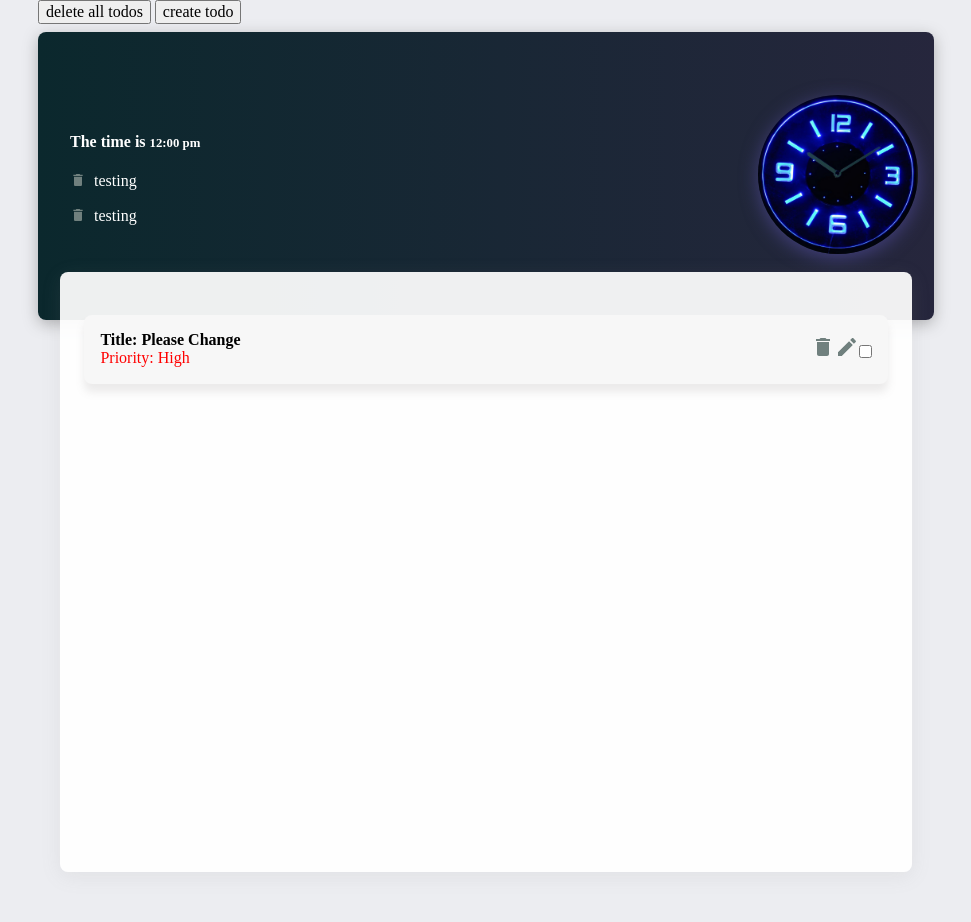
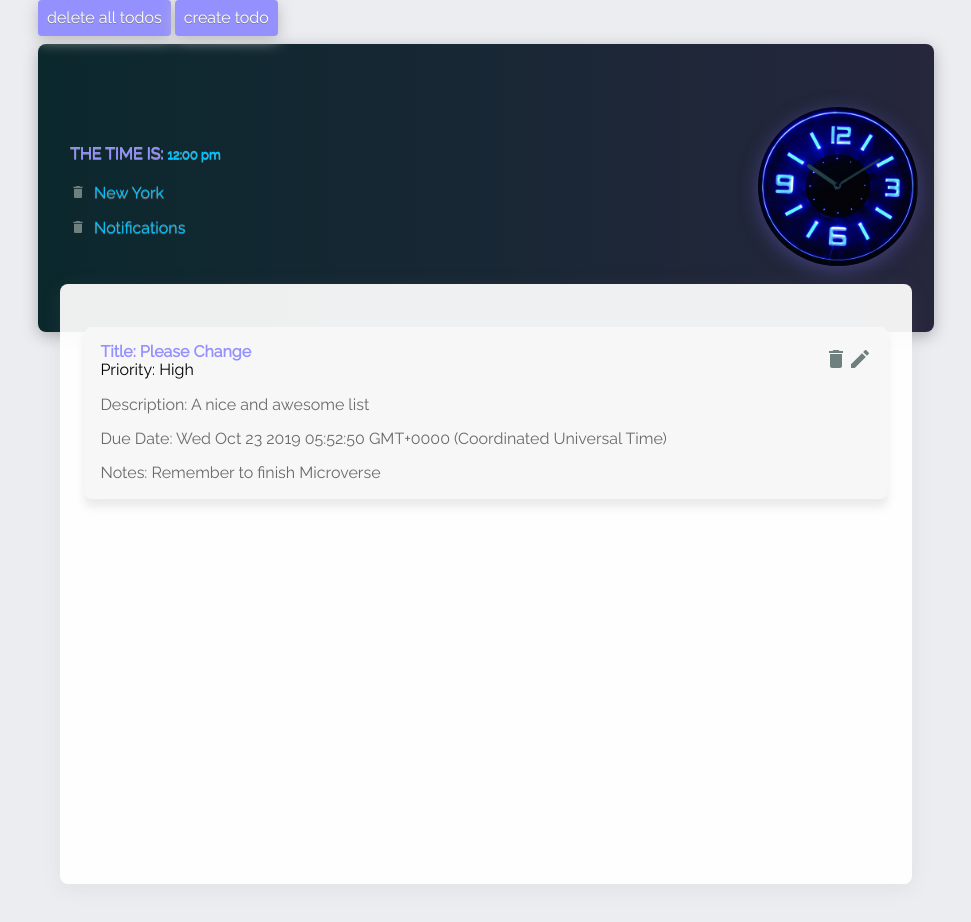
Before and after one commit to Torres-ssf/javascript-to-do-list, a website: page index.html in a window 1280 px wide. Shown: the whole page, without its empty margins (154-1125 px from the left). Drawn offline with Linux system fonts and the light colour scheme.

Commit message:
feature(style): added styles colors and font

```diff
--- a/index.html
+++ b/index.html
@@ -18,11 +18,11 @@
 
         <div class="header-left">
             <div class="info">
-               <h4> The time is
+               <h4> THE TIME IS:
                 <small>12:00 pm</small>
                </h4>
-              <p><span class="info-icon"></span> testing</p>
-              <p><span class="info-icon"></span>testing</p>
+              <p><span class="info-icon"></span> New York</p>
+              <p><span class="info-icon"></span>Notifications</p>
             </div>
         </div>
 
--- /dev/null
+++ b/scss/_variables.scss
@@ -0,0 +1,2 @@
+$main-text-color:  #9491ff;
+$secondary-text-color: #00c4ff;
--- a/scss/main.scss
+++ b/scss/main.scss
@@ -1,5 +1,8 @@
+@import url('https://fonts.googleapis.com/css?family=Raleway&display=swap');
+@import "variables";
 body {
   background-color: #ECEDF1;
+  font-family: 'Raleway', sans-serif;
 }
 
 ul {
@@ -21,11 +24,21 @@
 
     div:first-child {
       flex: 1;
+      h4{
+        color: $main-text-color;
+      }
     }
+
 
     div:last-child {
       align-self: center;
+
     }
+  }
+
+  .head-con + div{
+      font-weight: 100;
+    color: #6a6a6a;
   }
 
   h4 {
@@ -92,15 +105,18 @@
 }
 
 .high{
-  color: red;
+  color: rgb(254, 25, 91);
+  text-shadow: 0 1px 0 #ff69ea;
 }
 
 .medium{
-  color:purple ;
+  color: #a932ff;
+  text-shadow: 0 1px 0 #ff69ea;
 }
 
 .low{
-  color: #ff6a53;
+  color: #ff7f00;
+  text-shadow: 0 1px 0 #ff69ea;
 }
 
 .hidden {
@@ -166,15 +182,22 @@
   }
 
   .header-left{
-
-
     margin-left: 2em;
     .info{
       color:white;
+      h4{
+        color: $main-text-color;
+        small{
+        color: $secondary-text-color;
+        }
+        text-shadow: 0 1px 0px grey;
+      }
       p{
+        font-weight: 300;
         display: flex;
         flex-direction: row;
-
+        color: $secondary-text-color;
+        text-shadow: 0 1px 1px grey;
         .info-icon{
           display: block;
           background: url('../assets/delete.svg');
@@ -213,3 +236,17 @@
 @mixin border($value){
   border-radius: $value#{em};
 }
+
+#show-form, #master-delete{
+  background-color: $main-text-color;
+  padding: .5em;
+  border-radius: .2em;
+  border: 1px solid $main-text-color;
+  box-shadow: 0 4px 15px #bbbbbb;
+  color: white;
+  text-shadow: 0 1px 0 grey;
+}
+#show-form:hover, #master-delete:hover{
+  box-shadow: 0 4px 30px #8e8e8e;
+  cursor: pointer;
+}
```
Also changed, not shown: css/main.css.
